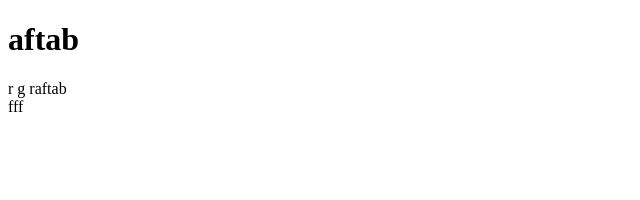
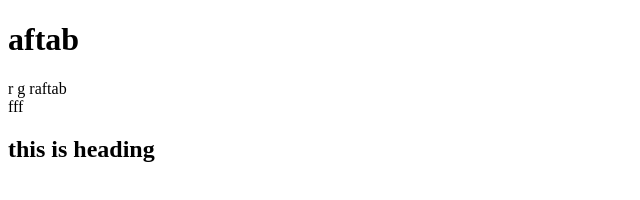
Before and after one commit to aftab0786k/AFTABk, a plain HTML site: page sharp.html in a window 1280 px wide. Shown: the whole page, without its empty margins (0-640 px from the left). Drawn offline with Linux system fonts and the light colour scheme.

Commit message:
my name sahil

```diff
--- a/sharp.html
+++ b/sharp.html
@@ -8,6 +8,8 @@
 <body>
     <h1>aftab</h1>
     <p>r   g   raftab<br>fff</p>
+    <h2> this is heading</h2>
     <script src ="aft.js"> </script>
+
 </body
 </html>
```
